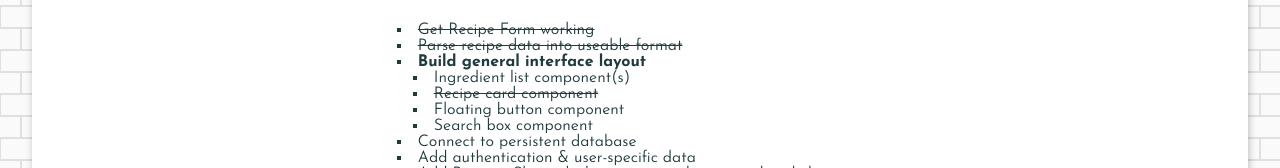
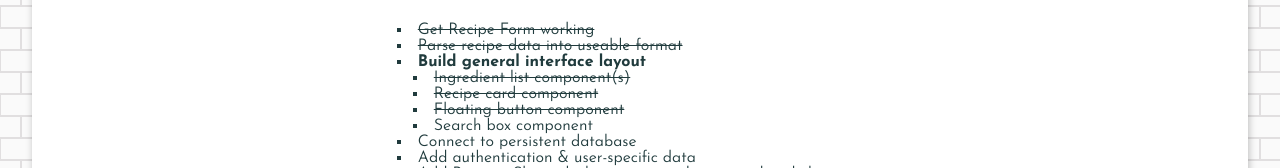
Before and after one commit to wingmatt/kitchensyncc, a Next.js app: page / in a window 1280 px wide. Shown: the part 566-734 px from the top of the page. Built offline with nearby package versions, Linux system fonts and the light colour scheme.

Commit message:
Update todo list

```diff
--- a/pages/index.js
+++ b/pages/index.js
@@ -16,9 +16,9 @@ export default function Home() {
           <li className={styles.done}>Parse recipe data into useable format</li>
           <li className={styles.current}>Build general interface layout</li>
           <ul>
-            <li>Ingredient list component(s)</li>
+            <li className={styles.done}>Ingredient list component(s)</li>
             <li className={styles.done}>Recipe card component</li>
-            <li>Floating button component</li>
+            <li className={styles.done}>Floating button component</li>
             <li>Search box component</li>
           </ul>
           <li>Connect to persistent database</li>
```
